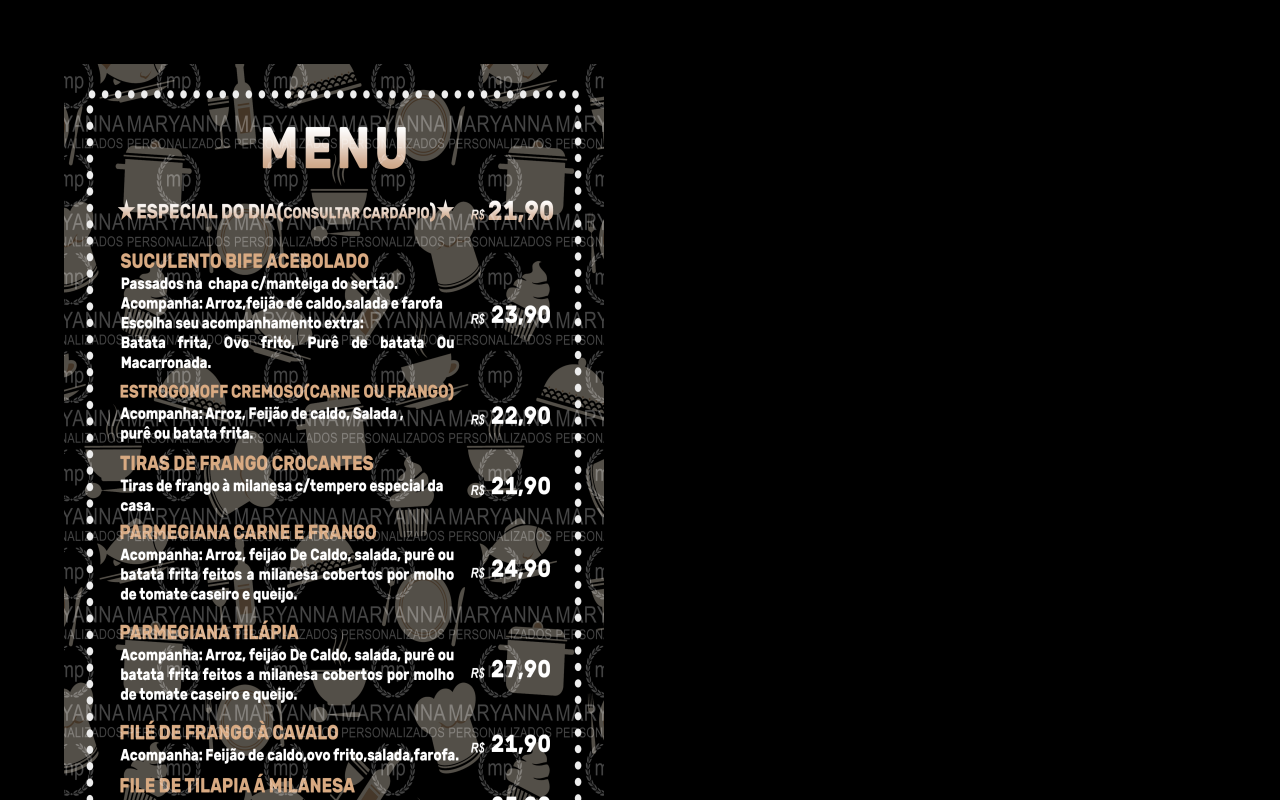
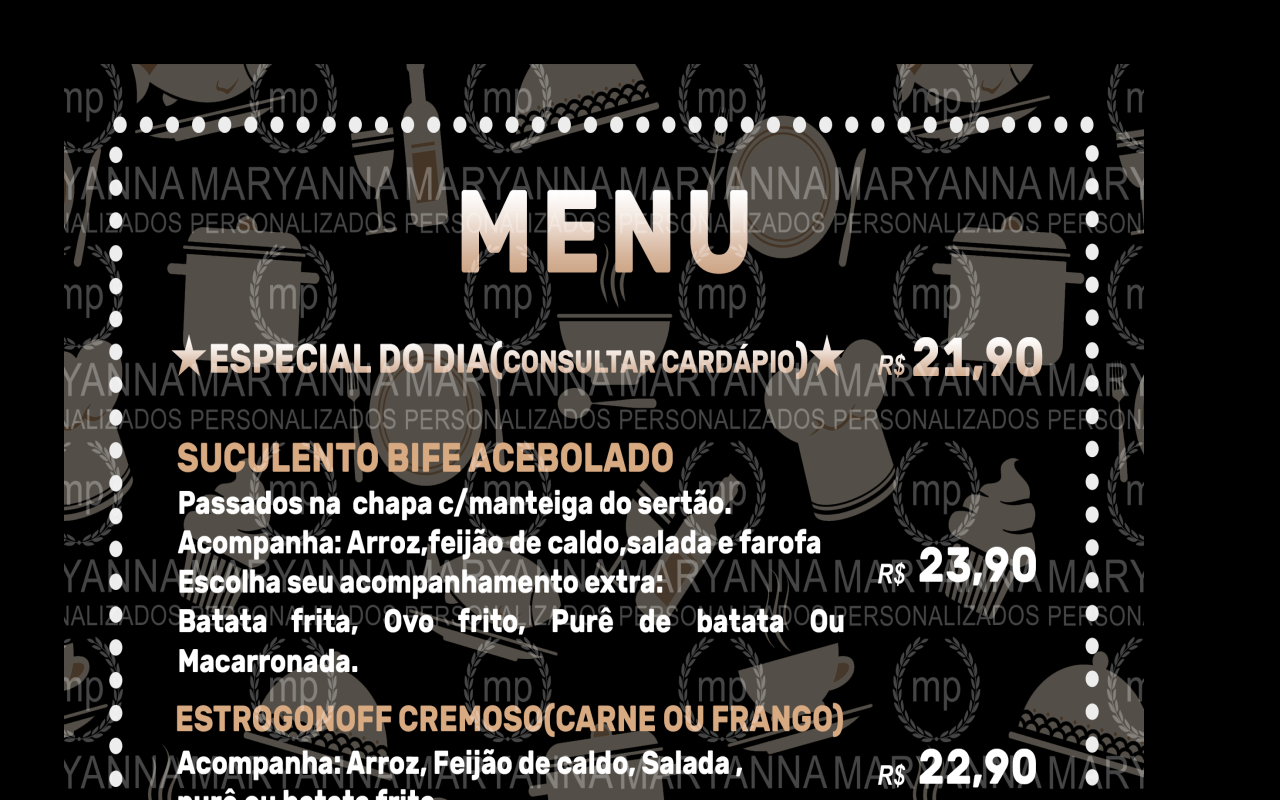
Before and after one commit to douglasBSSA/POLLY, a plain HTML site: page index.html in a window 1280 px wide. Shown: the top 800 px of the page. Drawn offline with Linux system fonts and the light colour scheme.

Commit message:
Update Styles_principal.css

```diff
--- a/styles/Styles_principal.css
+++ b/styles/Styles_principal.css
@@ -39,8 +39,8 @@ body {
     }
 
 .paginacao_imagem{
-    width: 50%; /* Em porcentagem ajuda o conteudo se comportar em telas com tamanhos diversos*/
+    width: auto; /* Em porcentagem ajuda o conteudo se comportar em telas com tamanhos diversos*/
     display: flex;
     flex-direction: column; /* conteudo organizado horizontalmente*/
-    gap: 3000px; /*pulo de 40 px entre cada conteudo*/
+    gap: 40px; /*pulo de 40 px entre cada conteudo*/
     }
```
